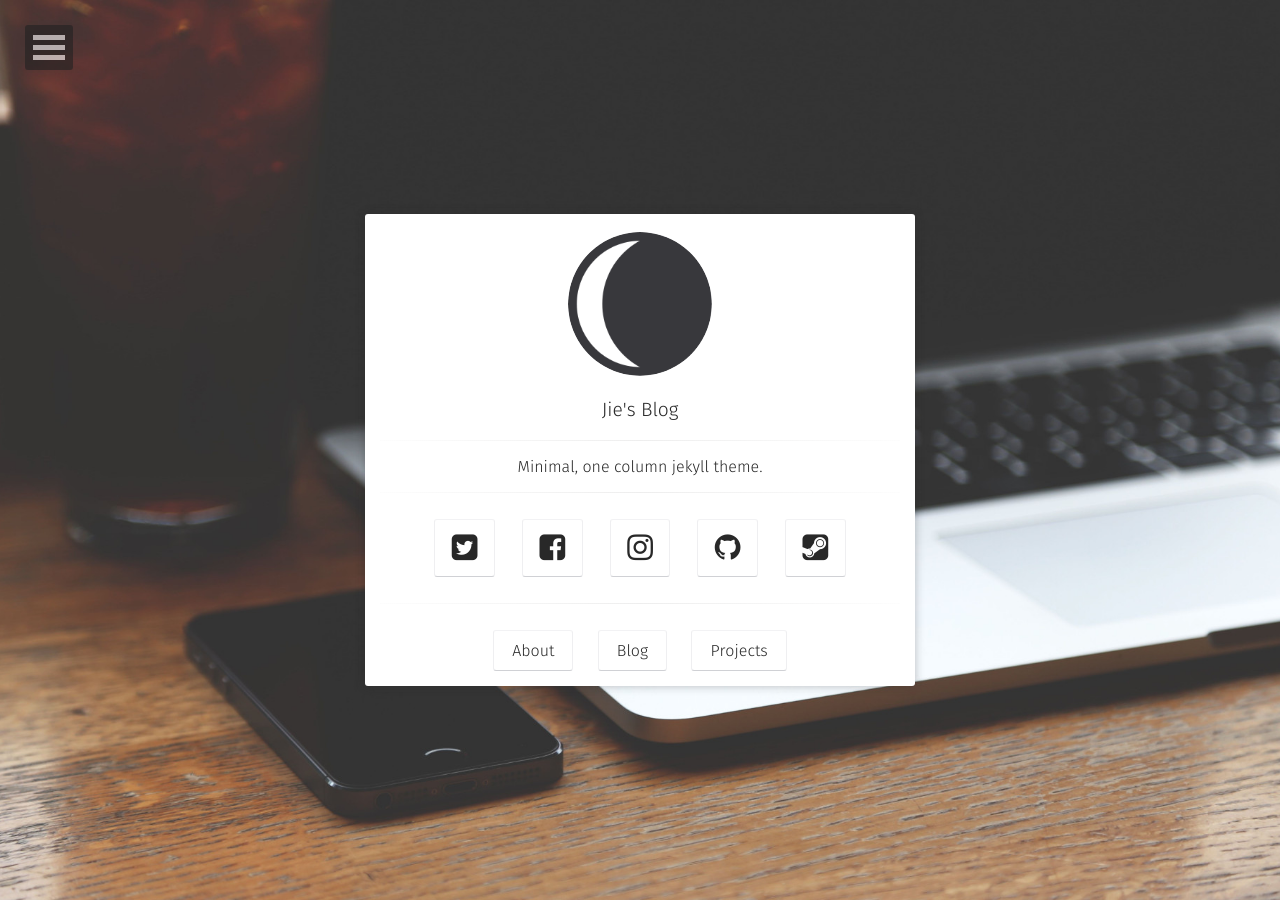
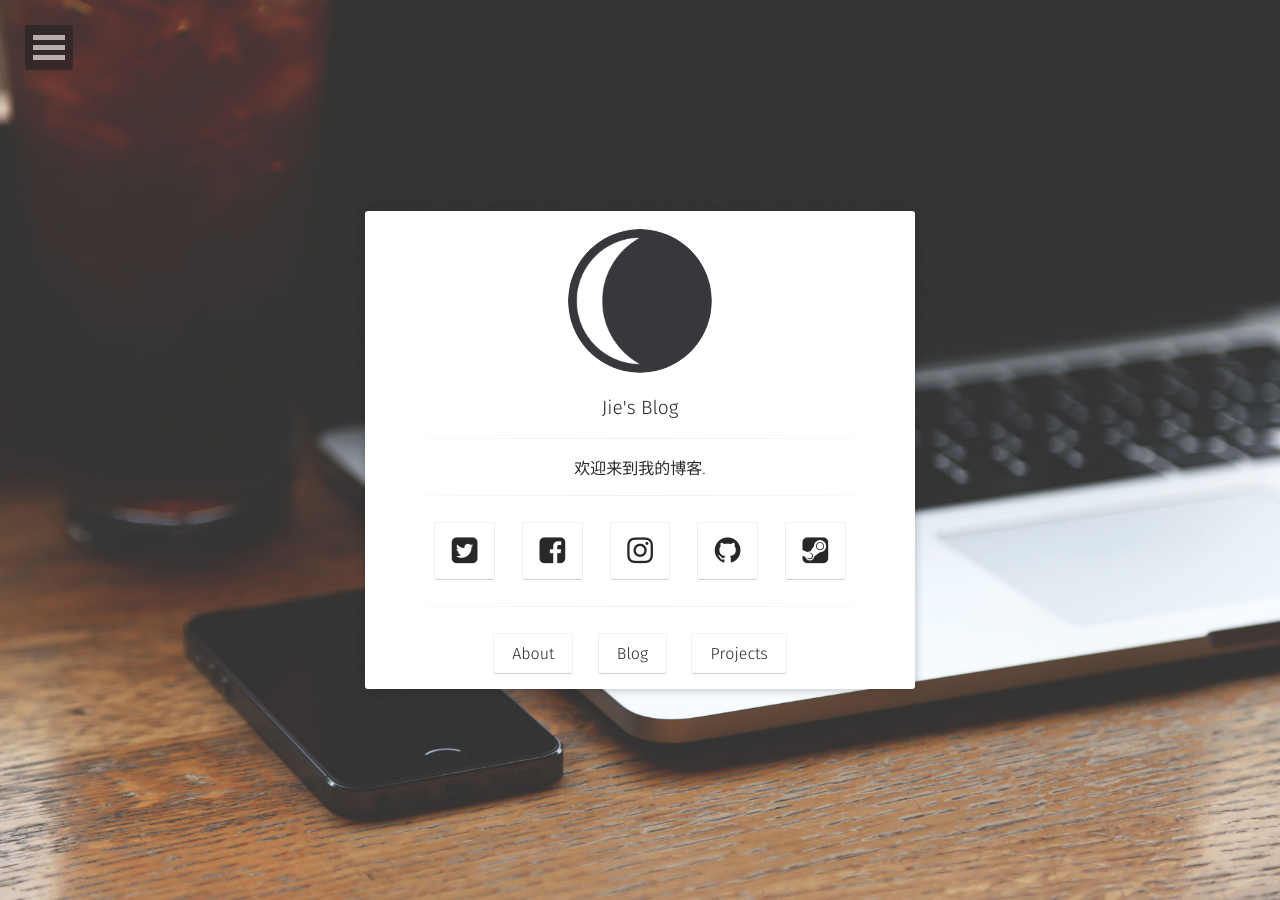
Before and after one commit to jiezongnewstar/ibossJ, a Jekyll site: the page built from index.md, in a window 1280 px wide. Built offline with Jekyll 4.4.1, drawn with Linux system fonts in a browser that asks for light colours; some web fonts are replaced; our own code applies the rules of GitHub Pages for plain Markdown files; comment, search, counter and statistics services are not loaded.

Commit message:
主页修改

```diff
--- a/_config.yml
+++ b/_config.yml
@@ -1,6 +1,6 @@
 # Site
 title:              Jie's Blog
-bio:                'Minimal, one column jekyll theme.'
+bio:                '欢迎来到我的博客.'
 description:        "Moon is a minimal, one column jekyll theme for your blog."
 reading_time:       true
 words_per_minute:   200
```
